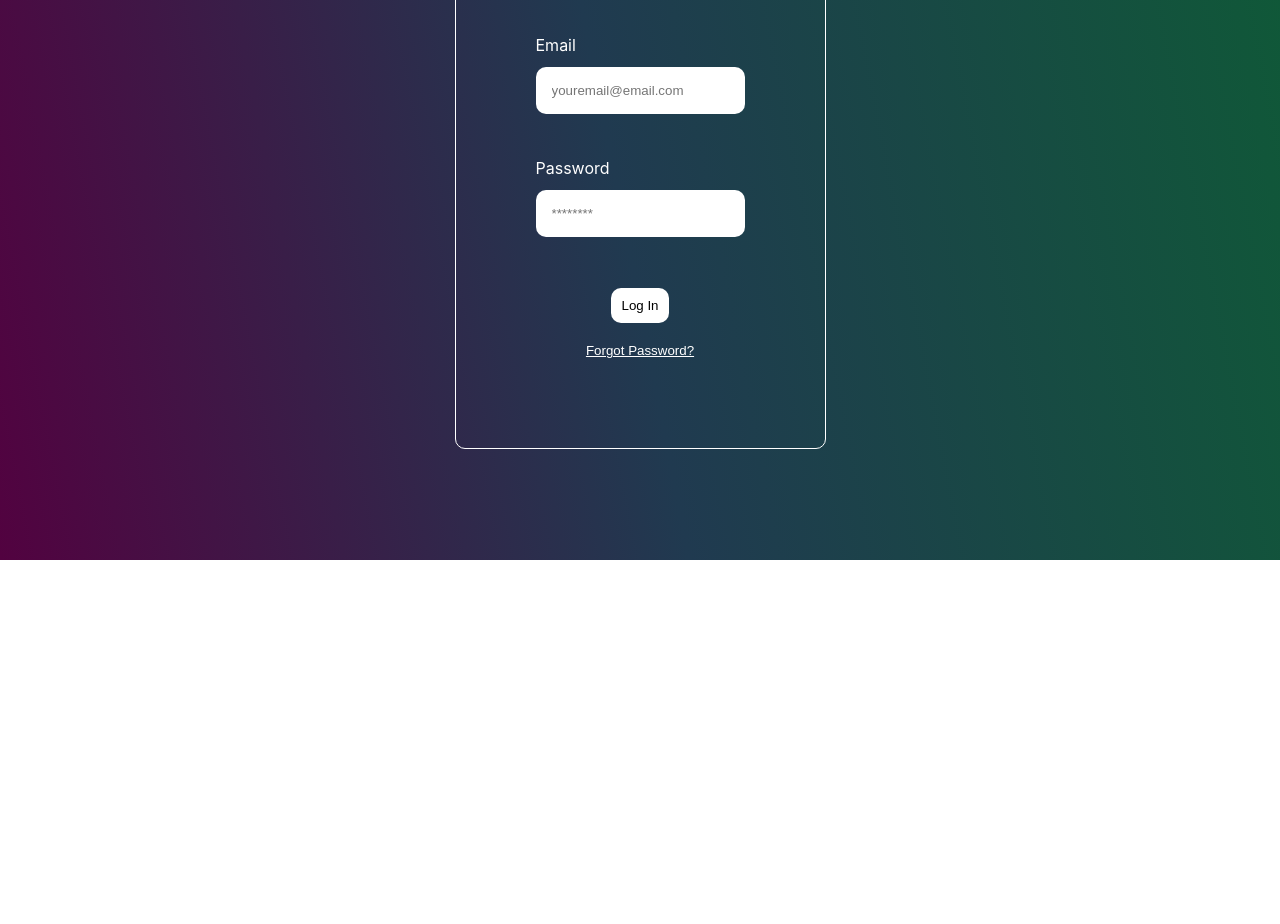
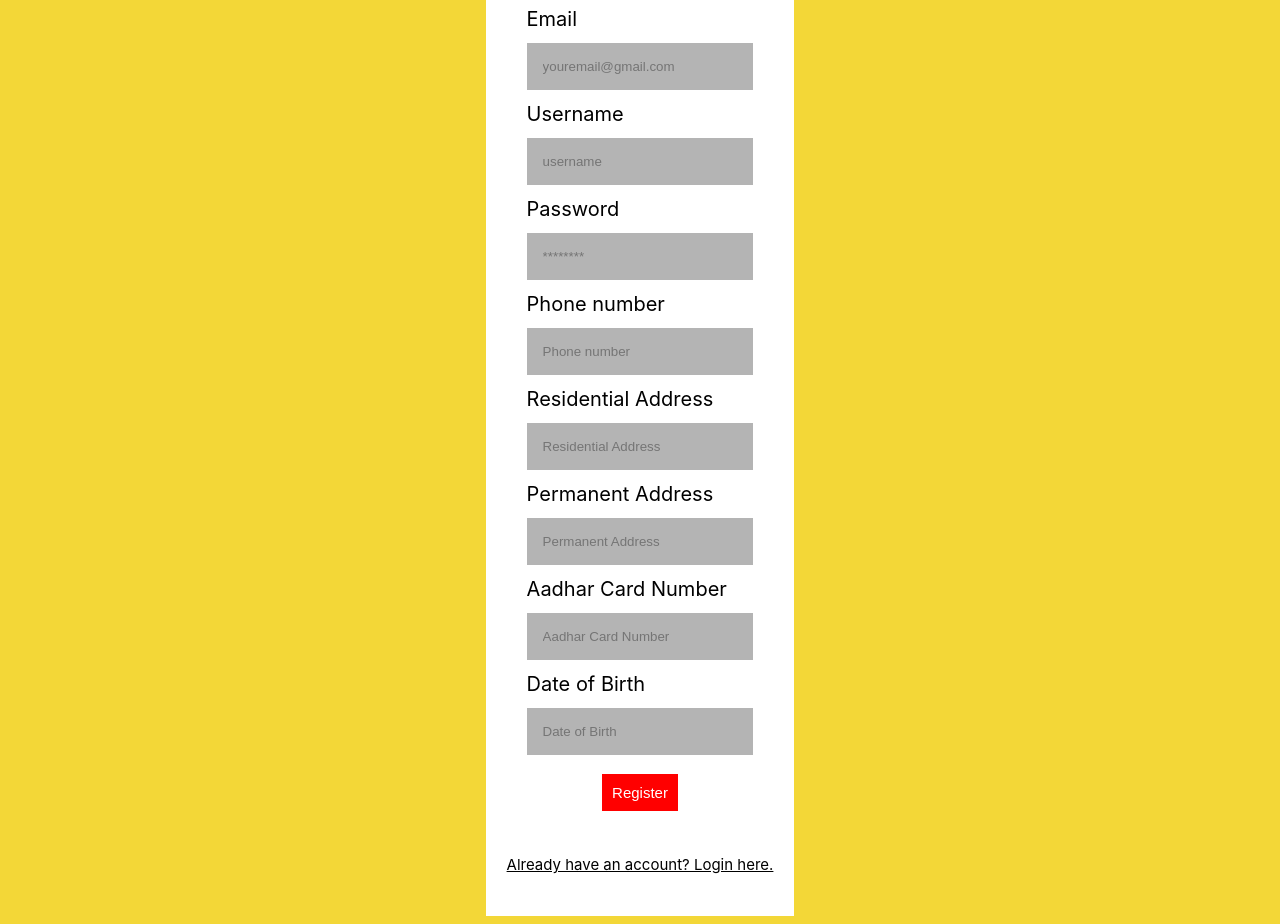
Before and after one commit to himashrimehra/OnlineBankingSystem_Grp02, a React (Create React App) app in the folder frontend/my-app/: page /register in a window 1280 px wide. Shown: the part 240-1164 px from the top of the page. Before the commit the page ends 800 px from the top, so only its background shows below. Built offline with nearby package versions, Linux system fonts and the light colour scheme.

Commit message:
added register page

```diff
--- a/frontend/my-app/package.json
+++ b/frontend/my-app/package.json
@@ -6,8 +6,10 @@
     "@testing-library/jest-dom": "^5.17.0",
     "@testing-library/react": "^13.4.0",
     "@testing-library/user-event": "^13.5.0",
+    "axios": "^1.5.0",
     "react": "^18.2.0",
     "react-dom": "^18.2.0",
+    "react-router-dom": "^6.15.0",
     "react-scripts": "5.0.1",
     "validator": "^13.11.0",
     "web-vitals": "^2.1.4"
--- a/frontend/my-app/src/App.css
+++ b/frontend/my-app/src/App.css
@@ -4,23 +4,29 @@
   min-height: 100vh;
   align-items: center;
   justify-content: center;
-  color: white;
-  background-image: linear-gradient(79deg, #520240, #203a50 48%, #0f5a37);
+  color: rgb(0, 0, 0);
+  background-color:rgb(243, 215, 55);
+  font-size: 20px;
 }
 
 .auth-form-container, .login-form, .register-form {
   display: flex;
   flex-direction: column;
   margin-top: 5%;
+  background-color: white;
+  padding: 20px;
 }
 
 @media screen and (min-width: 600px) {
   .auth-form-container {
-    padding: 5rem;
+    /* padding: 5rem; */
     border: 1px solid white;
-    border-radius: 10px;
     margin: 0.5rem;
   }
+}
+
+.hidden {
+  margin:0;
 }
 
 label {
@@ -32,25 +38,27 @@ input {
   margin: 0.5rem 0;
   padding: 1rem;
   border: none;
-  border-radius: 10px;
+  background-color:rgb(180, 180, 180);
 }
 
 button {
   border: 10px;
-  background-color: white;
+  background-color: red;
   padding: 10px;
-  border-radius: 10px;
   border-color: black;
   cursor: pointer;
-  color: black;
+  color: white;
   text-decoration:double;
   width: fit-content;
   margin-block-start: 5%;
   align-self: center;
+  font-size: 15px;
 }
 
 .link-btn {
   background: none;
-  color: white;
+  color: black;
   text-decoration: underline;
+  font-size: 15px;
+  margin: 10px 0;
 }
--- a/frontend/my-app/src/App.js
+++ b/frontend/my-app/src/App.js
@@ -2,7 +2,9 @@ import React, { useState } from "react";
 import logo from './logo.svg';
 import './App.css';
 import { Login } from "./Login";
-import { Register } from "./Register";
+import { ForgotPassword } from "./ForgotPassword";
+import {Register} from "./Register";
+import { BrowserRouter,Routes,Route } from "react-router-dom";
 
 function App() {
   const [currentForm, setCurrentForm] = useState('login');
@@ -13,9 +15,16 @@ function App() {
 
   return (
     <div className="App">
-      {
-        currentForm === "login" ? <Login onFormSwitch={toggleForm} /> : <Register onFormSwitch={toggleForm} />
-      }
+      {/* {
+        currentForm === "login" ? <Login onFormSwitch={toggleForm} /> : <ForgotPassword onFormSwitch={toggleForm} />
+      } */}
+      <BrowserRouter>
+            <Routes>
+              <Route path="/" element= { <Login/>} />
+              <Route path="/forgotpassword" element= { <ForgotPassword/>} />
+              <Route path="/register" element= { <Register/>} />
+            </Routes>
+        </BrowserRouter>
     </div>
   );
 }
--- /dev/null
+++ b/frontend/my-app/src/ForgotPassword.jsx
@@ -0,0 +1,64 @@
+import React, { useState, useEffect } from "react";
+import {Link} from "react-router-dom";
+
+export const ForgotPassword = (props) => {
+    // const [email, setEmail] = useState('');
+    // const [pass, setPass] = useState('');
+    // const [name, setName] = useState('');
+    const initialValues = { email: "" };
+    const [formValues, setFormValues] = useState(initialValues);
+    const [formErrors, setFormErrors] = useState({});
+    const [isSubmit, setIsSubmit] = useState(false);
+
+    const handleSubmit = (e) => {
+        e.preventDefault();
+        // console.log(email);
+        setFormErrors(validate(formValues));
+        setIsSubmit(true);
+    }
+
+    const handleChange = (e) => {
+        const { name, value } = e.target;
+        setFormValues({ ...formValues, [name]: value });
+    };
+
+    useEffect(() => {
+        console.log(formErrors);
+        if (Object.keys(formErrors).length === 0 && isSubmit) {
+          console.log(formValues);
+        }
+      }, [formErrors]);
+
+      const validate = (values) => {
+        const errors = {};
+        const regex = /^[^\s@]+@[^\s@]+\.[^\s@]{2,}$/i;
+        if (!values.email) {
+          errors.email = "Email is required!";
+        } else if (!regex.test(values.email)) {
+          errors.email = "This is not a valid email format!";
+        }
+        return errors;
+      };
+
+    return (
+        <div className="auth-form-container">
+        {Object.keys(formErrors).length === 0 && isSubmit ? (
+                <div className="ui message success">OTP sent to the requested Email ID.</div>
+            ) : (
+                console.log("")
+            )}
+            <h2>Reset Password</h2>
+        <form className="register-form" onSubmit={handleSubmit}>
+            {/* <label htmlFor="name">Full Name</label>
+            <input value={name} name="name" onChange={(e) => setName(e.target.value)} id="name" placeholder="full Name" /> */}
+            <label htmlFor="email">Email</label>
+            <input value={formValues.email} onChange={handleChange}type="email" placeholder="youremail@email.com" id="email" name="email" />
+            <p>{formErrors.email}</p>
+            {/* <label htmlFor="password">Enter new password</label>
+            <input value={pass} onChange={(e) => setPass(e.target.value)} type="password" placeholder="********" id="password" name="password" /> */}
+            <button type="submit">Send OTP for verification</button>
+        </form>
+        <p><Link to ={"/"} className="link-btn">Already have an account? Login here.</Link></p>
+    </div>
+    )
+}
--- a/frontend/my-app/src/Login.jsx
+++ b/frontend/my-app/src/Login.jsx
@@ -1,10 +1,49 @@
 import React, { useState, useEffect } from "react";
+import axios from "axios";
+import {Link} from "react-router-dom";
+import { useNavigate } from 'react-router-dom';
 
 export const Login = (props) => {
     const initialValues = { email: "", password: "" };
     const [formValues, setFormValues] = useState(initialValues);
     const [formErrors, setFormErrors] = useState({});
     const [isSubmit, setIsSubmit] = useState(false); //flag for submit
+    const navigate = useNavigate();
+
+//     async function login(event) {
+//         event.preventDefault();
+//         try {
+//           await axios.post("", {
+//             email: email,
+//             password: password,
+//             }).then((res) =>
+//             {
+//              console.log(res.data);
+
+//              if (res.data.message == "Email does not exist")
+//              {
+//                alert("Email does not exist");
+//              }
+//              else if(res.data.message == "Login Successful!")
+//              {
+
+//                 console.log("Login successful!");
+//                 navigate('/home');
+//              }
+//               else
+//              {
+//                 alert("Incorrect Email and Password fields do not match");
+//              }
+//           }, fail => {
+//            console.error(fail); // Error!
+//   });
+//         }
+
+//          catch (err) {
+//           alert(err);
+//         }
+
+//       }
 
     const handleSubmit = (e) => {
         e.preventDefault();
@@ -54,13 +93,14 @@ export const Login = (props) => {
             <form className="login-form" onSubmit={handleSubmit}>
                 <label htmlFor="email">Email</label>
                 <input value={formValues.email} onChange={handleChange} type="email" placeholder="youremail@email.com" id="email" name="email" />
-                <p>{formErrors.email}</p>
+                <p className="hidden">{formErrors.email}</p>
                 <label htmlFor="password">Password</label>
                 <input value={formValues.password} onChange={handleChange} type="password" placeholder="********" id="password" name="password" />
-                <p>{formErrors.password}</p>
+                <p className="hidden">{formErrors.password}</p>
                 <button type="submit">Log In</button>
             </form>
-            <button className="link-btn" onClick={() => props.onFormSwitch('register')}>Forgot Password?</button>
+            <Link to={'/forgotpassword'} className="link-btn">Forgot Password?</Link>
+            <Link to ={"/register"} className="link-btn">Create new registration</Link>
         </div>
     )
 }
--- a/frontend/my-app/src/Register.jsx
+++ b/frontend/my-app/src/Register.jsx
@@ -1,63 +1,53 @@
-import React, { useState, useEffect } from "react";
+import React, { useState } from "react";
+import {Link} from "react-router-dom";
 
 export const Register = (props) => {
-    // const [email, setEmail] = useState('');
-    // const [pass, setPass] = useState('');
-    // const [name, setName] = useState('');
-    const initialValues = { email: "" };
-    const [formValues, setFormValues] = useState(initialValues);
-    const [formErrors, setFormErrors] = useState({});
-    const [isSubmit, setIsSubmit] = useState(false);
+    const [email, setEmail] = useState('');
+    const [pass, setPass] = useState('');
+    const [name, setName] = useState('');
+    const [username, setUsername] = useState('');
+    const [phone, setPhone] = useState('');
+    const [resaddress, setResAddress] = useState('');
+    const [permanentaddress, setParmanentAdress] = useState('');
+    const [aadharcard, setAadhar] = useState('');
+    const [dob, setDob] = useState('');
 
     const handleSubmit = (e) => {
         e.preventDefault();
-        // console.log(email);
-        setFormErrors(validate(formValues));
-        setIsSubmit(true);
+        console.log(email);
     }
-
-    const handleChange = (e) => {
-        const { name, value } = e.target;
-        setFormValues({ ...formValues, [name]: value });
-    };
-
-    useEffect(() => {
-        console.log(formErrors);
-        if (Object.keys(formErrors).length === 0 && isSubmit) {
-          console.log(formValues);
-        }
-      }, [formErrors]);
-
-      const validate = (values) => {
-        const errors = {};
-        const regex = /^[^\s@]+@[^\s@]+\.[^\s@]{2,}$/i;
-        if (!values.email) {
-          errors.email = "Email is required!";
-        } else if (!regex.test(values.email)) {
-          errors.email = "This is not a valid email format!";
-        }
-        return errors;
-      };
 
     return (
         <div className="auth-form-container">
-        {Object.keys(formErrors).length === 0 && isSubmit ? (
-                <div className="ui message success">OTP sent to the requested Email ID.</div>
-            ) : (
-                console.log("")
-            )}
-            <h2>Reset Password</h2>
+            <h2>Register</h2>
         <form className="register-form" onSubmit={handleSubmit}>
-            {/* <label htmlFor="name">Full Name</label>
-            <input value={name} name="name" onChange={(e) => setName(e.target.value)} id="name" placeholder="full Name" /> */}
+            <label htmlFor="name">Full Name</label>
+            <input value={name} name="name" onChange={(e) => setName(e.target.value)} id="name" placeholder="Full Name" />
             <label htmlFor="email">Email</label>
-            <input value={formValues.email} onChange={handleChange}type="email" placeholder="youremail@email.com" id="email" name="email" />
-            <p>{formErrors.email}</p>
-            {/* <label htmlFor="password">Enter new password</label>
-            <input value={pass} onChange={(e) => setPass(e.target.value)} type="password" placeholder="********" id="password" name="password" /> */}
-            <button type="submit">Send OTP for verification</button>
+            <input value={email} onChange={(e) => setEmail(e.target.value)}type="email" placeholder="youremail@gmail.com" id="email" name="email" />
+            <label htmlFor="username">Username</label>
+            <input value={username} name="username" onChange={(e) => setUsername(e.target.value)} id="username" placeholder="username" />
+            <label htmlFor="password">Password</label>
+            <input value={pass} onChange={(e) => setPass(e.target.value)} type="password" placeholder="********" id="password" name="password" />
+
+            <label htmlFor="phone">Phone number</label>
+            <input value={phone} name="phone" onChange={(e) => setPhone(e.target.value)} id="phone" placeholder="Phone number" />
+
+            <label htmlFor="resaddress">Residential Address</label>
+            <input value={resaddress} name="resaddress" onChange={(e) => setResAddress(e.target.value)} id="resaddress" placeholder="Residential Address" />
+
+            <label htmlFor="permanentaddress">Permanent Address</label>
+            <input value={permanentaddress} name="permanentaddress" onChange={(e) => setParmanentAdress(e.target.value)} id="permanentaddress" placeholder="Permanent Address" />
+
+            <label htmlFor="aadharcard">Aadhar Card Number</label>
+            <input value={aadharcard} name="aadharcard" onChange={(e) => setAadhar(e.target.value)} id="aadharcard" placeholder="Aadhar Card Number" />
+
+            <label htmlFor="dob">Date of Birth</label>
+            <input value={dob} name="dob" onChange={(e) => setDob(e.target.value)} id="dob" placeholder="Date of Birth" />
+
+            <button type="submit">Register</button>
         </form>
-        <button className="link-btn" onClick={() => props.onFormSwitch('login')}>Already have an account? Login here.</button>
+        <p><Link to ={"/"} className="link-btn">Already have an account? Login here.</Link></p>
     </div>
     )
 }
```
Also changed, not shown: frontend/my-app/src/CreateNewAccount.jsx (added), frontend/my-app/src/Home.jsx (added), 1 other file (tests, documents, lock files or other folders).
